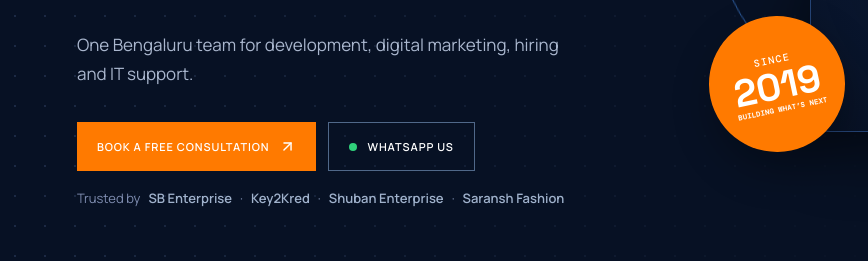
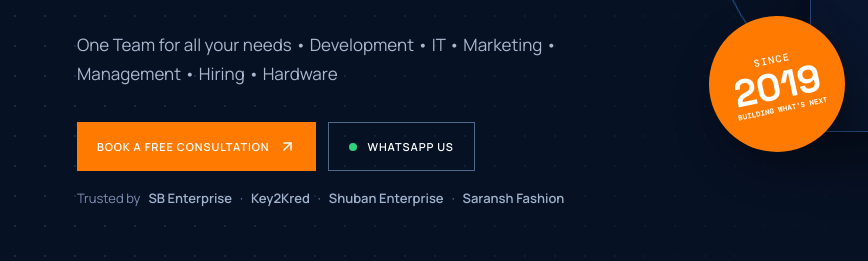
Before and after one commit to Sky-2100/arthanova, a plain HTML site: page index.html in a window 1280 px wide. Shown: the part 539-800 px from the top of the page, 0-868 px from the left. Drawn offline with nearby package versions, Linux system fonts and the light colour scheme.

Commit message:
update: replace hero subtitle with comprehensive service scope

```diff
--- a/css/style.css
+++ b/css/style.css
@@ -1374,3 +1374,7 @@
     padding: 22px 20px;
   }
 }
+
+.hero-copy > p {
+  max-width: 540px;
+}
--- a/index.html
+++ b/index.html
@@ -126,7 +126,7 @@
               <span class="line-reveal delay-1">Business with</span>
               <span class="line-reveal delay-2 orange-text">Digital Solutions.</span>
             </h1>
-            <p class="reveal-item is-revealed delay-2">One Bengaluru team for development, digital marketing, hiring and IT support.</p>
+            <p class="reveal-item is-revealed delay-2">One Team for all your needs • Development • IT • Marketing • Management • Hiring • Hardware</p>
             <div class="hero-actions reveal-item is-revealed delay-3">
               <a class="button button-orange" href="#contact" data-testid="hero-consultation-button">
                 Book a free consultation
```
